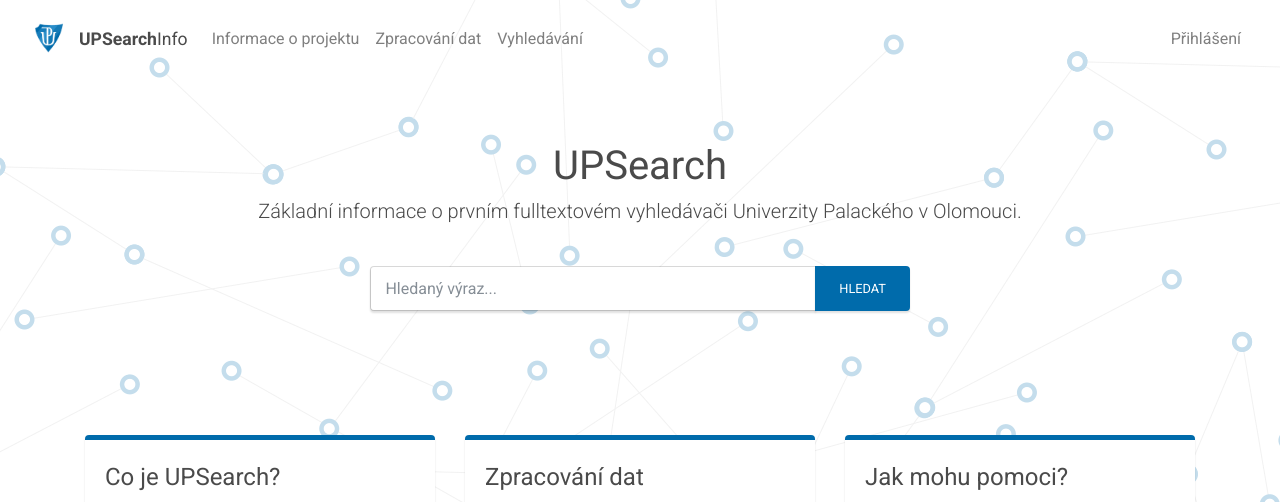
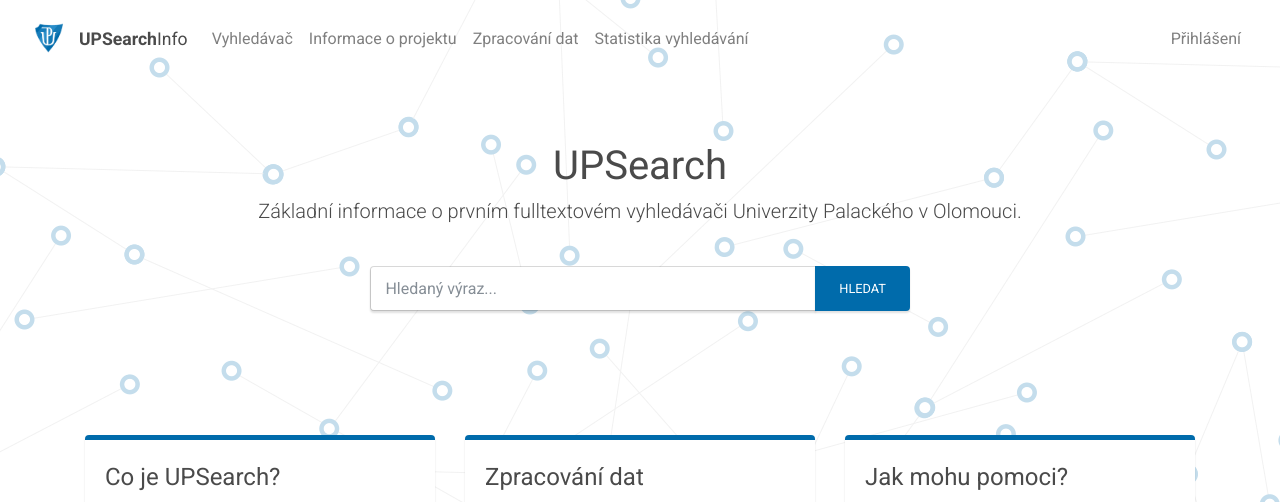
Before and after one commit to UPOLSearch/UPOL-Search-Engine, a Flask app: page /info/ in a window 1280 px wide. Shown: the top 502 px of the page. Run offline with Flask 2, Linux system fonts and the light colour scheme; some libraries are stand-ins or nearby versions.

Commit message:
Update menu

```diff
--- a/upol_search_engine/upol_search_engine/templates/info/nav.html
+++ b/upol_search_engine/upol_search_engine/templates/info/nav.html
@@ -12,13 +12,16 @@
 
             <ul class="navbar-nav mr-auto">
                 <li class="nav-item">
+                    <a class="nav-link" href="{{ url_for('search.home') }}">Vyhledávač</a>
+                </li>
+                <li class="nav-item">
                     <a class="nav-link" href="{{ url_for('info.home') }}">Informace o projektu</a>
                 </li>
                 <li class="nav-item">
                     <a class="nav-link" href="{{ url_for('info.datamining') }}">Zpracování dat</a>
                 </li>
                 <li class="nav-item">
-                    <a class="nav-link" href="#">Vyhledávání</a>
+                    <a class="nav-link" href="#"> Statistika vyhledávání</a>
                 </li>
             </ul>
 
```
